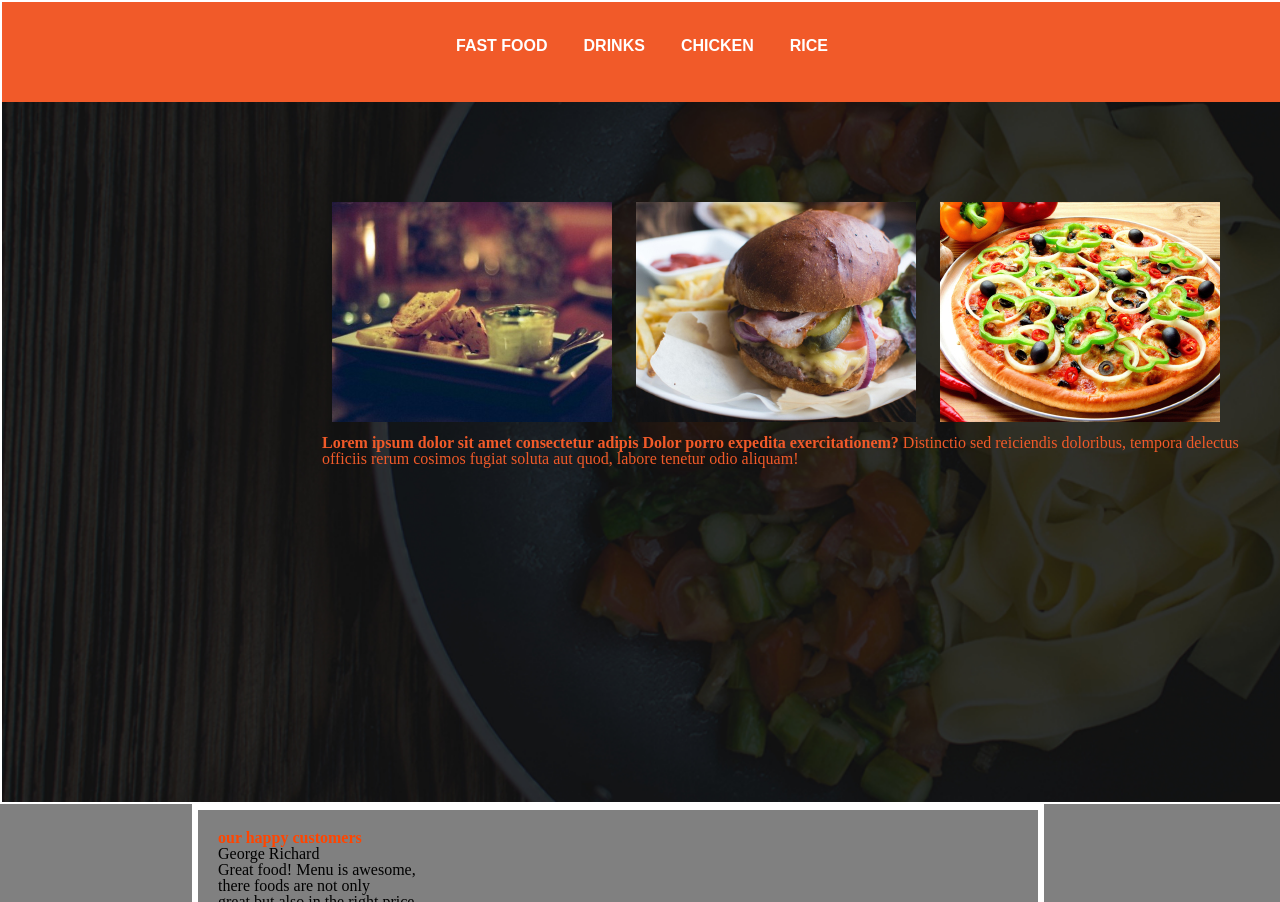
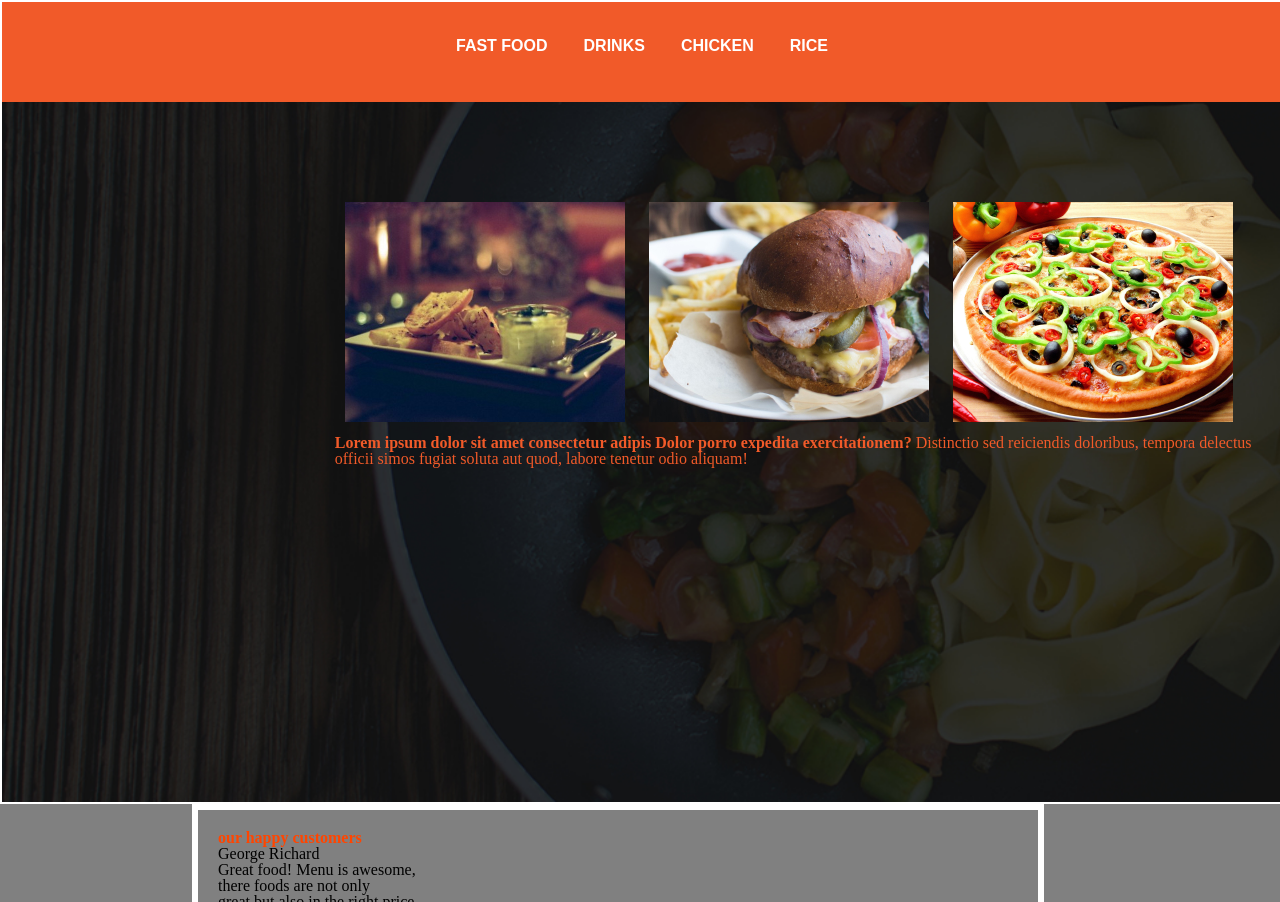
Before and after one commit to brian6382/Anitas_Kitchen_project, a plain HTML site: page index.html in a window 1280 px wide. Shown: the part 2271-3173 px from the top of the page. Drawn offline with Linux system fonts and the light colour scheme.

Commit message:
modify css and index.html

```diff
--- a/index.html
+++ b/index.html
@@ -74,7 +74,7 @@
 
 
             <div>
-                <p id="p1"> <b>Lorem ipsum dolor sit amet consectetur adipis</b>  <b> Dolor porro expedita exercitationem? </b> Distinctio sed reiciendis doloribus, tempora delectus officiis rerum cosimos fugiat soluta aut quod, labore tenetur odio aliquam!</p>
+                <p id="p1"> <b>Lorem ipsum dolor sit amet consectetur adipis</b>  <b> Dolor porro expedita exercitationem? </b> Distinctio sed reiciendis doloribus, tempora delectus officii simos fugiat soluta aut quod, labore tenetur odio aliquam!</p>
 
             </div>
             </main>
--- a/style.css
+++ b/style.css
@@ -254,7 +254,7 @@ header .cases{
 
 
 .main_menu{
-    padding-left: 25%;
+    padding-left: 26%;
     padding-top: 90px;
 
 }
@@ -308,6 +308,7 @@ header .cases{
 
 
 
+
 }
 .email-box{
     height: 50px;
```
